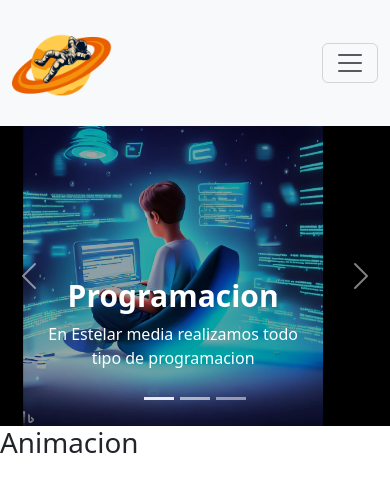
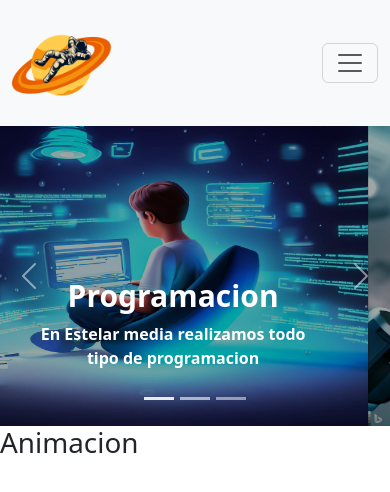
Before and after one commit to ignaciobecher/EstelarVue, a Vue app: page / in a window 390 px wide. Shown: the top 492 px of the page. Built offline with nearby package versions, Linux system fonts and the light colour scheme.

Commit message:
widht navbar 100%

```diff
--- a/src/components/heroPage.vue
+++ b/src/components/heroPage.vue
@@ -76,11 +76,15 @@ export default {
 @media (max-width: 768px) {
     .carousel-inner .carousel-item img {
         max-height: 300px;
-        max-width: 300px;
+        max-width: 100%;
     }
 
     .carousel-caption h5 {
         font-size: 30px;
     }
+
+    .carousel-caption p {
+        font-weight: 700;
+    }
 }
 </style>
```
